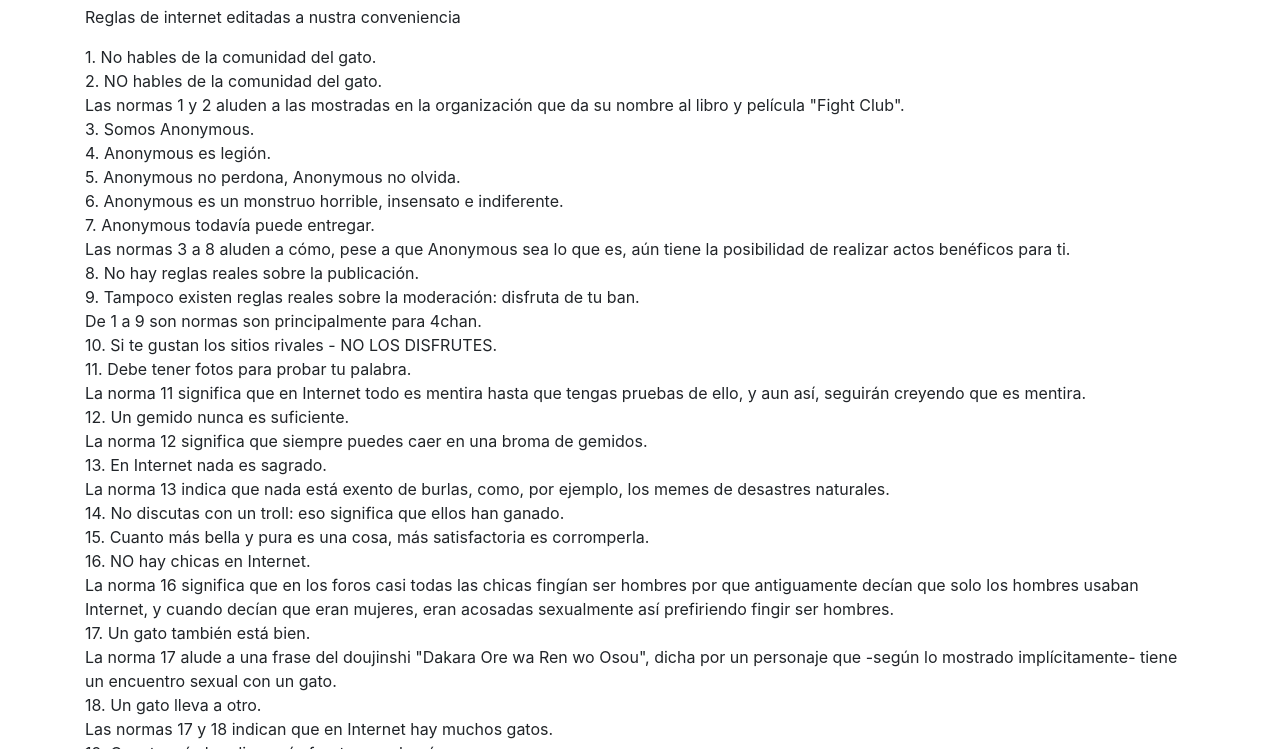
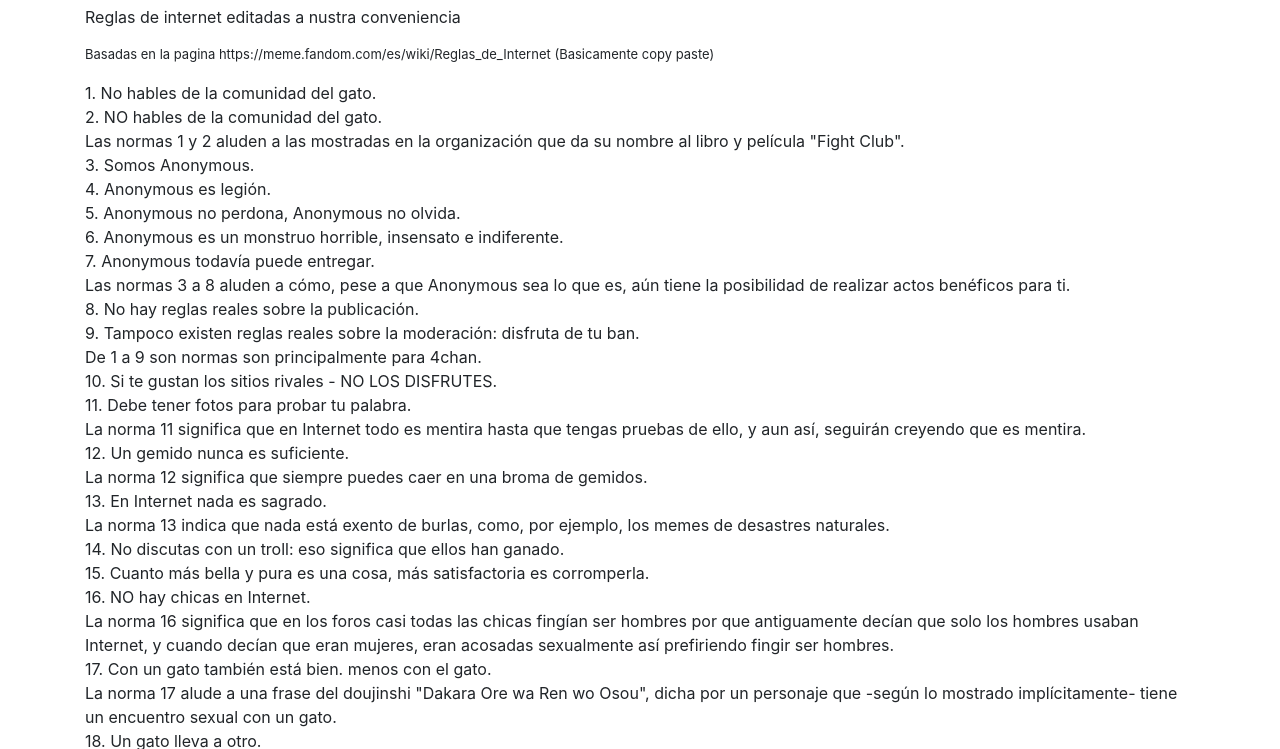
Before and after one commit to seyacat/reglas-de-internet, a plain HTML site: page index.html in a window 1280 px wide. Shown: the part 51-800 px from the top of the page. Drawn offline with nearby package versions, Linux system fonts and the light colour scheme.

Commit message:
CP fixes

```diff
--- a/index.html
+++ b/index.html
@@ -13,6 +13,10 @@
     <div class="container">
       <h1>Reglas de Internet</h1>
       <p>Reglas de internet editadas a nustra conveniencia</p>
+      <p style="font-size: small">
+        Basadas en la pagina https://meme.fandom.com/es/wiki/Reglas_de_Internet
+        (Basicamente copy paste)
+      </p>
       <div>
         <div class="rule">1. No hables de la comunidad del gato.</div>
 
@@ -87,7 +91,9 @@
           Internet, y cuando decían que eran mujeres, eran acosadas sexualmente
           así prefiriendo fingir ser hombres.
         </div>
-        <div class="rule">17. Un gato también está bien.</div>
+        <div class="rule">
+          17. Con un gato también está bien. menos con el gato.
+        </div>
 
         <div class="rule">
           La norma 17 alude a una frase del doujinshi "Dakara Ore wa Ren wo
@@ -313,8 +319,8 @@
           La norma 54 representa que moot (creador de 4chan) tiene orejas de
           gato como su representación en 4chan.
         </div>
-        <div class="rule">55. El CP está bien.</div>
-
+        <div class="rule">55. El CP está prohibido.</div>
+        <div class="rule">55A. Hablar de CP es ilegal.</div>
         <div class="rule">
           La norma 55 alude a una frase del manga "Mai-chan no Nichijō", dicha
           por un personaje que tiene un encuentro sexual con el bebé de la
```
